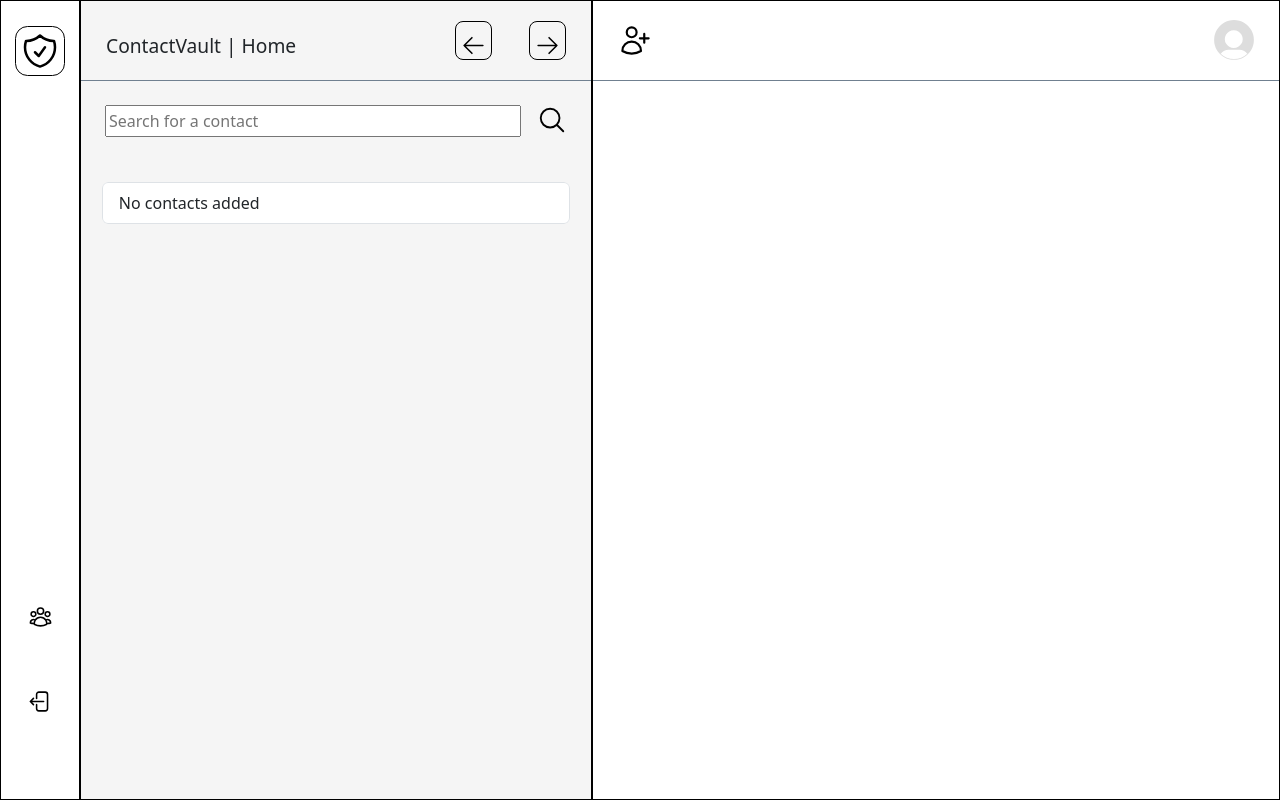
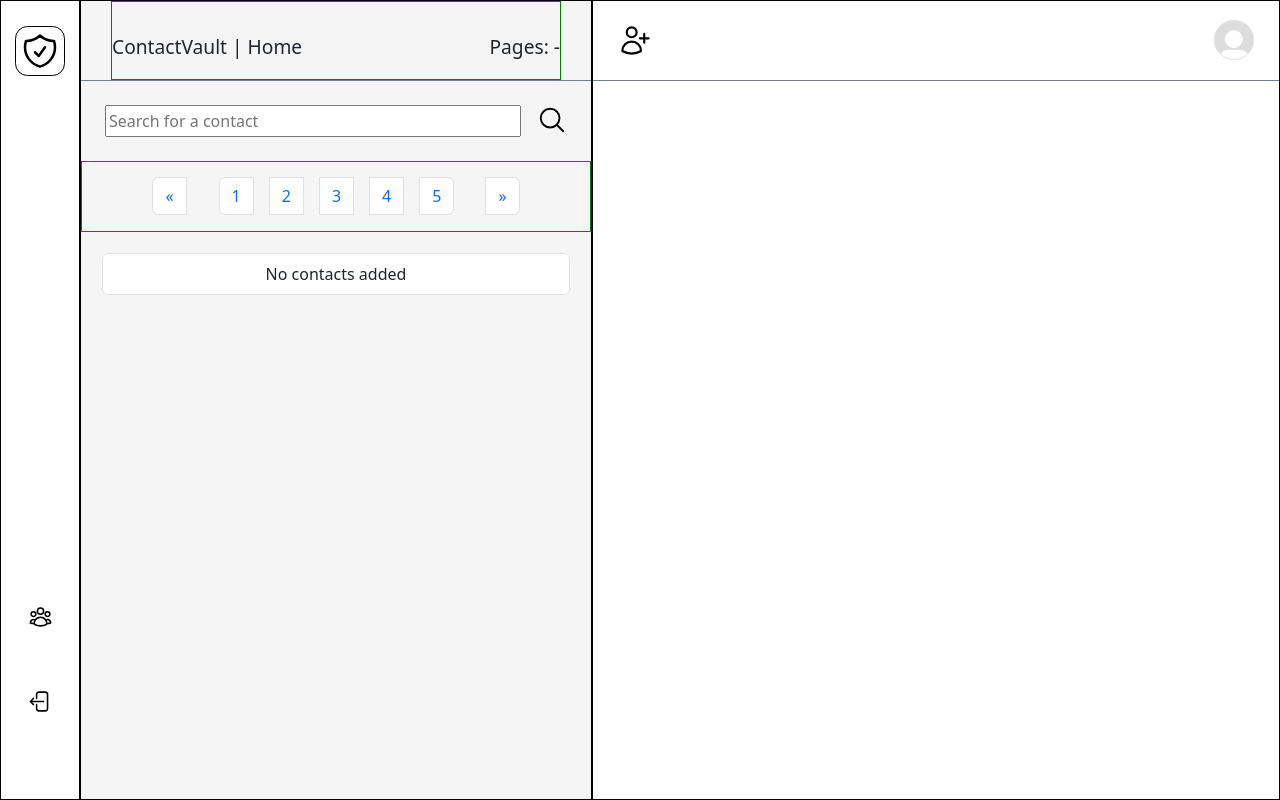
Before and after one commit to KaziAmin110/ContactVault, a PHP site: page /app/src/contacts-page/index.html in a window 1280 px wide. Run offline with PHP 8.4, Linux system fonts and the light colour scheme; some libraries are stand-ins or nearby versions.

Commit message:
Added New Buttons for Page Navigation from Bootstrap

```diff
--- a/app/src/contacts-page/index.html
+++ b/app/src/contacts-page/index.html
@@ -36,23 +36,14 @@
     <!-- Contacts Section Start -->
     <section class="contacts-list-container">
         <div class="contacts-header">
-            <div class="contacts-toggle">
+            <div class="contacts-title">
                 <h3 class="list-button contacts-name">ContactVault | Home</h3>
-            </div>
-
-            <div class="contacts-navigation">
-                <div class="page-nav button-move">
-                    <button type="button" class="list-button prev-page">
-                        <img src="contact-images/left.svg" alt="Previous Page Button" class="exit">
-                    </button>
-                </div>
-
-                <div class="page-nav button-move">
-                    <button  type="button" class="list-button next-page">
-                        <img src="contact-images/right.svg" alt="Next Page Button" class="exit">
-                    </button>
-                </div>
-
+                <h3 class="page-count list-button contacts-name">
+                    Pages:
+                    <span class="current-page-num"></span>
+                    -
+                    <span class="total-pages-num"></span>
+                </h3>
             </div>
         </div>
 
@@ -63,6 +54,29 @@
                     <img src="contact-images/search.svg" alt="Search Button Icon">
                 </button>
             </form>
+
+            <nav aria-label="Page navigation example" class="contacts-navigation">
+                <ul class="pagination d-flex justifiy-content-sm-between">
+                    <li class="page-item prev-page-container">
+                        <button class="page-link prev-page" aria-label="Previous">
+                            <span aria-hidden="true">&laquo;</span>
+                        </button>
+                    </li>
+                    <div class="number-navigation">
+                        <li class="page-item"><a class="page-link" href="#">1</a></li>
+                        <li class="page-item"><a class="page-link" href="#">2</a></li>
+                        <li class="page-item"><a class="page-link" href="#">3</a></li>
+                        <li class="page-item"><a class="page-link" href="#">4</a></li>
+                        <li class="page-item"><a class="page-link" href="#">5</a></li>
+
+                    </div>
+                    <li class="page-item">
+                        <button class="page-link next-page" aria-label="Next">
+                            <span aria-hidden="true">&raquo;</span>
+                        </button>
+                    </li>
+                </ul>
+            </nav>
 
             <div class="contact-list-group">
                 <ul class="list-group" id="contact-list">
@@ -260,7 +274,8 @@
                                 required></textarea>
                         </div>
 
-                        <button type="submit" class="btn btn-primary edit-submit" onclick="updateExistingContact()">Edit Contact</button>
+                        <button type="submit" class="btn btn-primary edit-submit" onclick="updateExistingContact()">Edit
+                            Contact</button>
                     </form>
                 </div>
             </div>
--- a/app/src/css/contacts.css
+++ b/app/src/css/contacts.css
@@ -81,23 +81,47 @@
     height: 10%;
 }
 
-.contacts-toggle {
+.contact-body {
     display: flex;
-    width: 50%;
+    flex-direction: column;
+}
 
-    justify-content: flex-start;
-    margin-left: 25px;
-    gap: 1.6rem;
+.contacts-title {
+    display: flex;
+    justify-content: space-between;
+    margin-left: 30px;
+    margin-right: 30px;
+    width: 100%;
+    border: 1px solid green;
+
 }
 
 .contacts-navigation {
     display: flex;
-    width: 50%;
+    width: 100%;
+    border: 1px solid green;
+    justify-content: center;
+    align-items: center;
+}
 
-    justify-content: flex-end;
+.pagination {
+    margin-top: 15px;
+    display: flex;
+    justify-content: space-between;
+    gap: 2rem;
+}
+
+.number-navigation {
+    display: flex;
+    gap: 1rem;
+}
+
+.page-link {
+    display: flex;
     align-items: center;
-    gap: 12px;
 }
+
+
 
 .list-button {
     margin-top: 25px;
@@ -128,6 +152,7 @@
 .contacts-name {
     margin-top: 33px;
     font-size: larger;
+    justify-self: flex-start;
 }
 
 .search-form {
@@ -234,7 +259,8 @@
     display: flex;
     margin: 1.3rem;
     justify-content: flex-start;
-    gap: 1rem;
+    text-align: center;
+    gap: 0.6rem;
     max-height: 800px;
     overflow: hidden;
     overflow-y: scroll;
```
